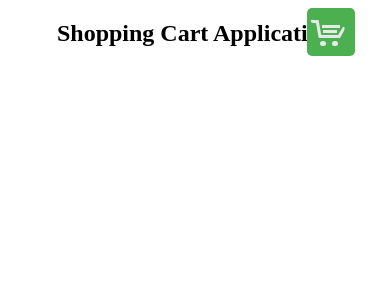
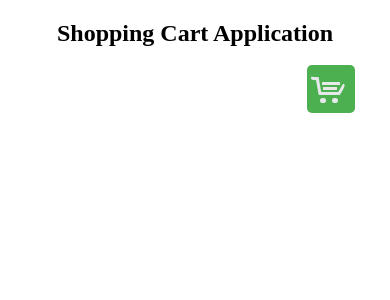
Before and after one commit to Raj2912/Shopping, an Angular app: page /home in a window 390 px wide. Shown: the top 300 px of the page. Built offline with nearby package versions, Linux system fonts and the light colour scheme; no server answers.

Commit message:
made changes in css

```diff
--- a/src/styles.css
+++ b/src/styles.css
@@ -80,6 +80,14 @@
     float: none;
   }
 
+  .icon-cart{
+    top: 65px !important;
+  }
+
+  .plus{
+    margin-left: 0px;
+  }
+
   .img-div {
     float: none;
   }
@@ -88,6 +96,14 @@
 @media screen and (max-width: 340px) {
   .img {
     float: none;
+  }
+
+  .icon-cart{
+    top: 65px !important;
+  }
+
+  .plus{
+    margin-left: 0px;
   }
 
   .img-div {
```
Also changed, not shown: 4 other files (tests, documents, lock files or other folders).
